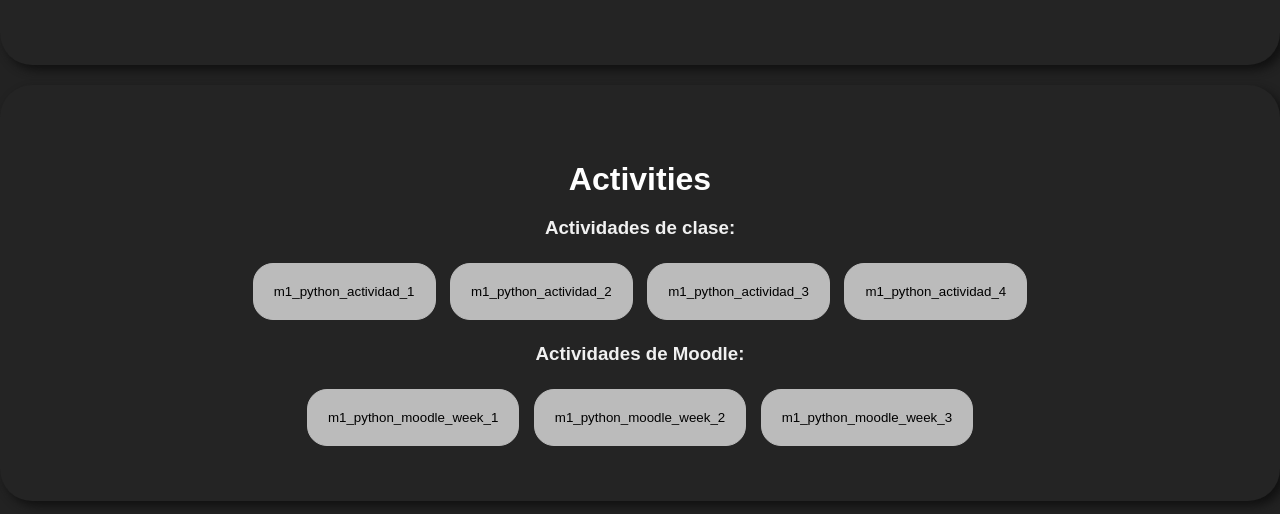
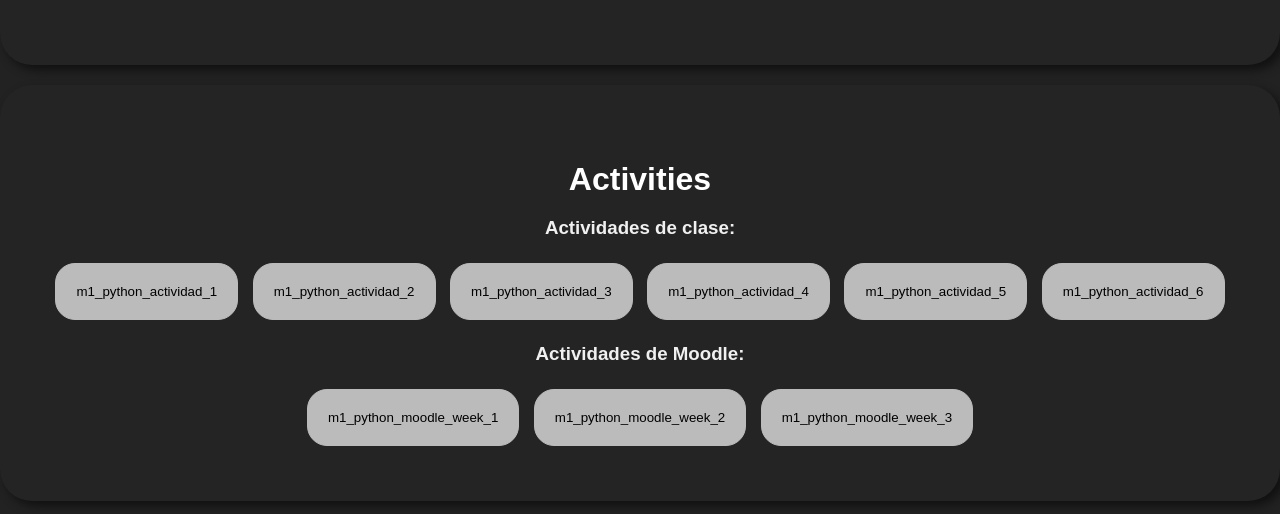
Before and after one commit to Santiagodxz/portafolio, a plain HTML site: page index.html in a window 1280 px wide. Shown: the part 583-1097 px from the top of the page. Drawn offline with Linux system fonts and the light colour scheme.

Commit message:
Se actualiza hasta m1_python_actividad_6

```diff
--- a/index.html
+++ b/index.html
@@ -48,6 +48,10 @@
             class="btns">m1_python_actividad_3</button></a>
         <a href="https://github.com/Santiagodxz/m1_python_actividad_4"><button
             class="btns">m1_python_actividad_4</button></a>
+        <a href="https://github.com/Santiagodxz/m1_python_actividad_5"><button
+            class="btns">m1_python_actividad_5</button></a>
+        <a href="https://github.com/Santiagodxz/m1_python_actividad_6"><button
+            class="btns">m1_python_actividad_6</button></a>
 
         <h3>Actividades de Moodle:</h3>
 
```
